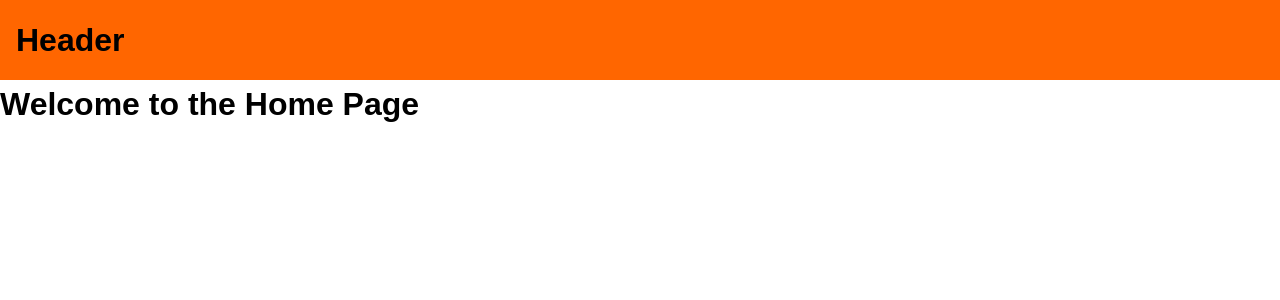
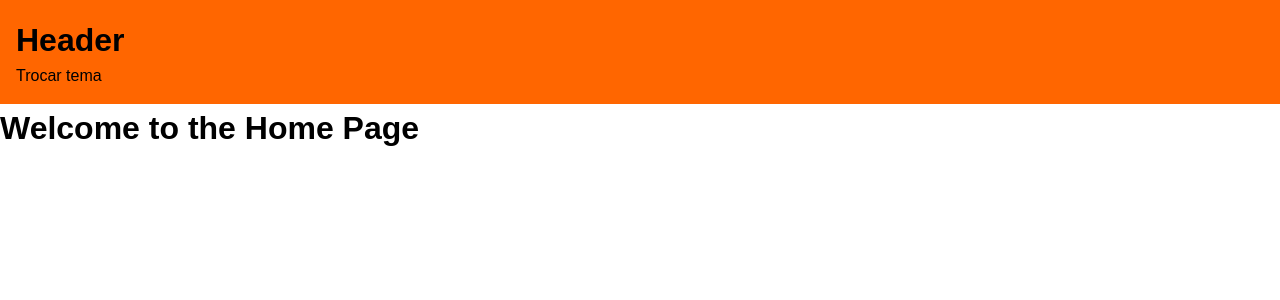
Before and after one commit to NextRouter-PI/Frontend-NextRouter, a Vue app: page / in a window 1280 px wide. Shown: the top 300 px of the page. Built offline with nearby package versions, Linux system fonts and the light colour scheme.

Commit message:
feat: criacao de logica de tema #4

```diff
--- a/src/assets/css/global.css
+++ b/src/assets/css/global.css
@@ -51,3 +51,8 @@ table {
   border-collapse: collapse;
   border-spacing: 0;
 }
+
+body {
+  background: var(--bg);
+  color: var(--text);
+}
--- /dev/null
+++ b/src/assets/css/theme.css
@@ -0,0 +1,9 @@
+:root {
+  --bg: #ffffff;
+  --text: #000000;
+}
+
+.dark {
+  --bg: #121212;
+  --text: #ffffff;
+}
--- /dev/null
+++ b/src/components/buttons/ThemeButton.vue
@@ -0,0 +1,16 @@
+<script setup>
+import { ref } from "vue"
+
+const theme = ref("light")
+
+function toggleTheme() {
+  theme.value = theme.value === "light" ? "dark" : "light"
+  document.documentElement.className = theme.value
+}
+</script>
+
+<template>
+  <button @click="toggleTheme">
+    Trocar tema
+  </button>
+</template>
--- a/src/components/layout/AppHeader.vue
+++ b/src/components/layout/AppHeader.vue
@@ -1,6 +1,11 @@
+<script setup>
+import ThemeButton from "@/components/buttons/ThemeButton.vue"
+</script>
+
 <template>
   <header>
     <h1>Header</h1>
+    <ThemeButton />
   </header>
 </template>
 
--- a/src/main.js
+++ b/src/main.js
@@ -1,6 +1,7 @@
 import { createApp } from 'vue'
 import { createPinia } from 'pinia'
 import './assets/css/global.css'
+import './assets/css/theme.css'
 
 import App from './App.vue'
 import router from './router'
```
Also changed, not shown: src/stores/counter.js (added).
